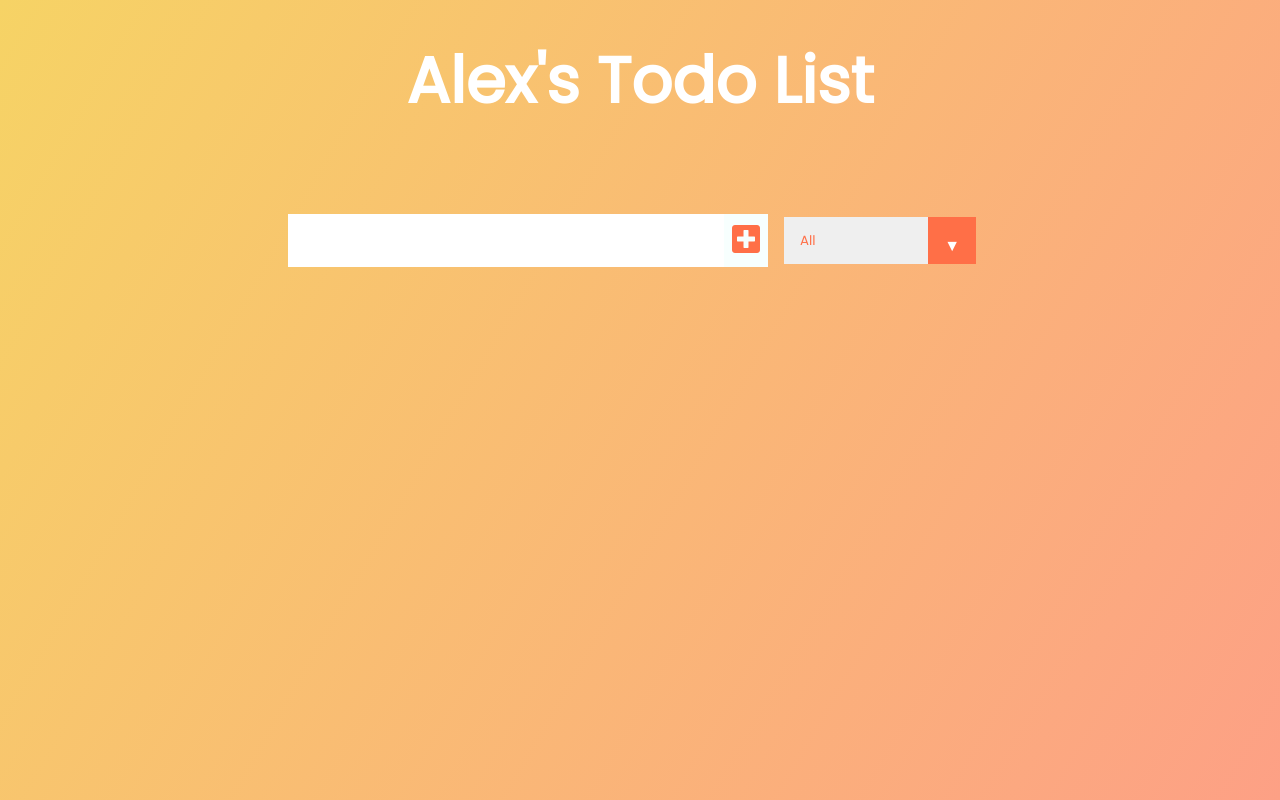
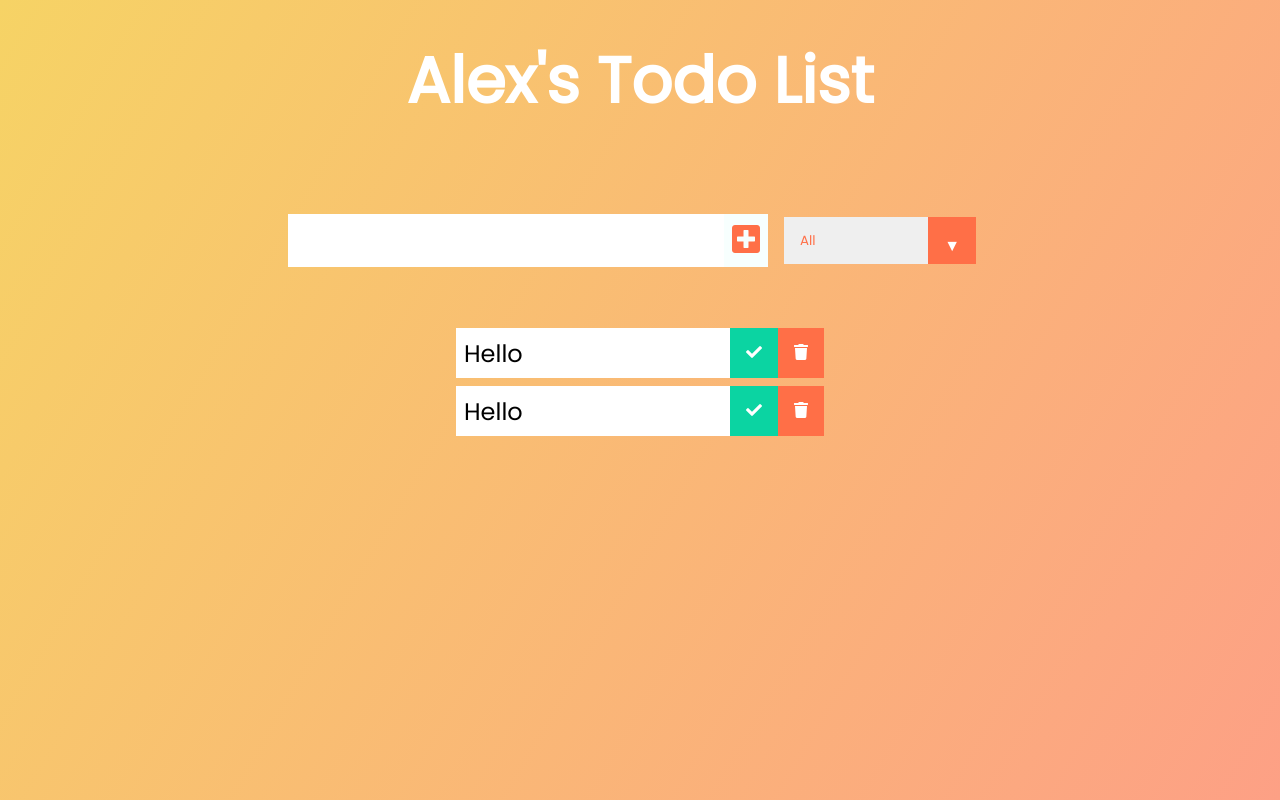
Before and after one commit to alcasinoroyale/todo-list, a React (Create React App) app: page / in a window 1280 px wide. Built offline with nearby package versions, Linux system fonts and the light colour scheme.

Commit message:
Continue component structuring

```diff
--- /dev/null
+++ b/src/components/Todo.js
@@ -0,0 +1,17 @@
+import React from 'react';
+
+function Todo() {
+  return (
+    <div className="todo">
+      <li className="todo-item">Hello</li>
+      <button className="complete-btn">
+        <i className="fas fa-check"></i>
+      </button>
+      <button className="trash-btn">
+        <i className="fas fa-trash"></i>
+      </button>
+    </div>
+  );
+}
+
+export default Todo;
--- a/src/components/TodoList.js
+++ b/src/components/TodoList.js
@@ -1,9 +1,13 @@
 import React from 'react';
+import Todo from './Todo';
 
 function TodoList() {
   return (
     <div className="todo-container">
-      <ul className="todo-list"></ul>
+      <ul className="todo-list">
+        <Todo />
+        <Todo />
+      </ul>
     </div>
   )
 }
```
